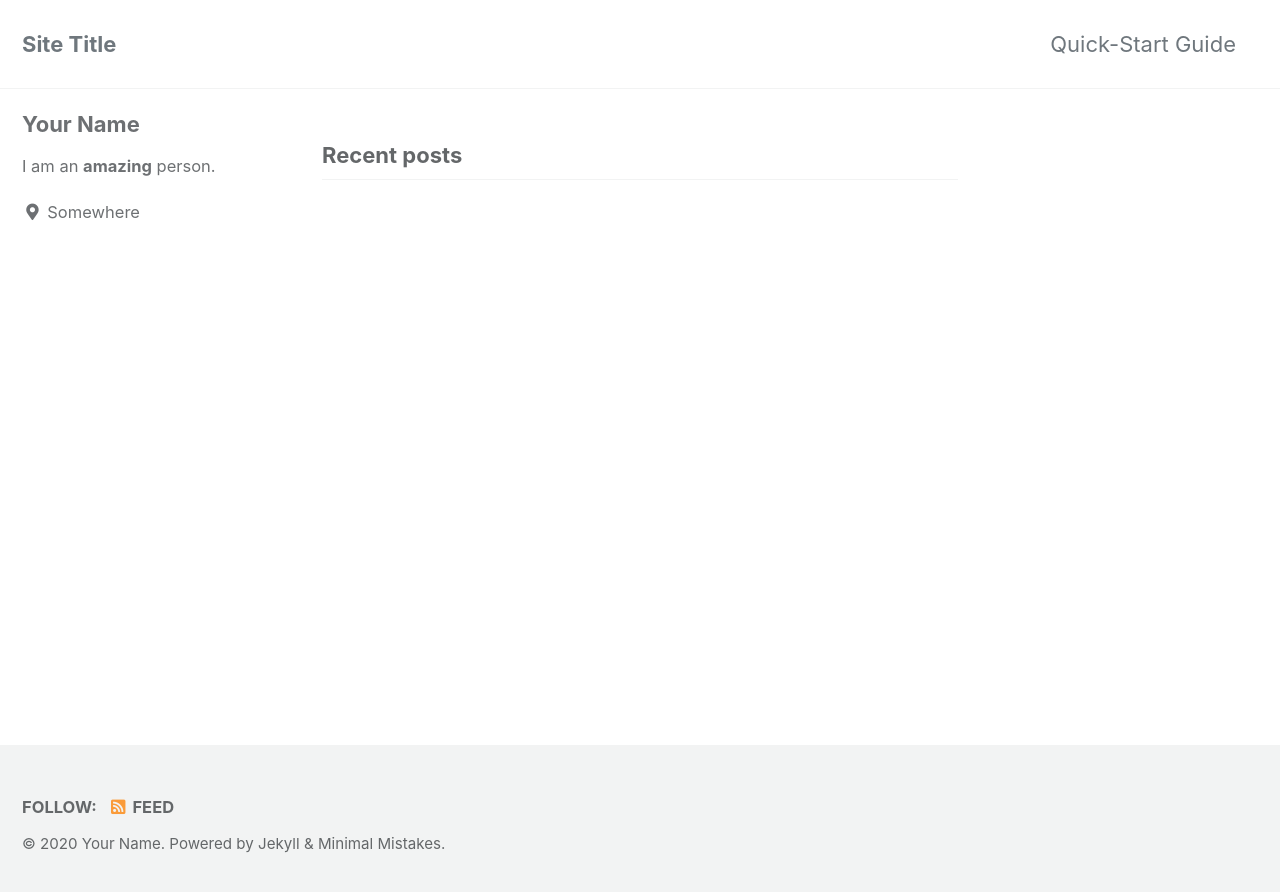
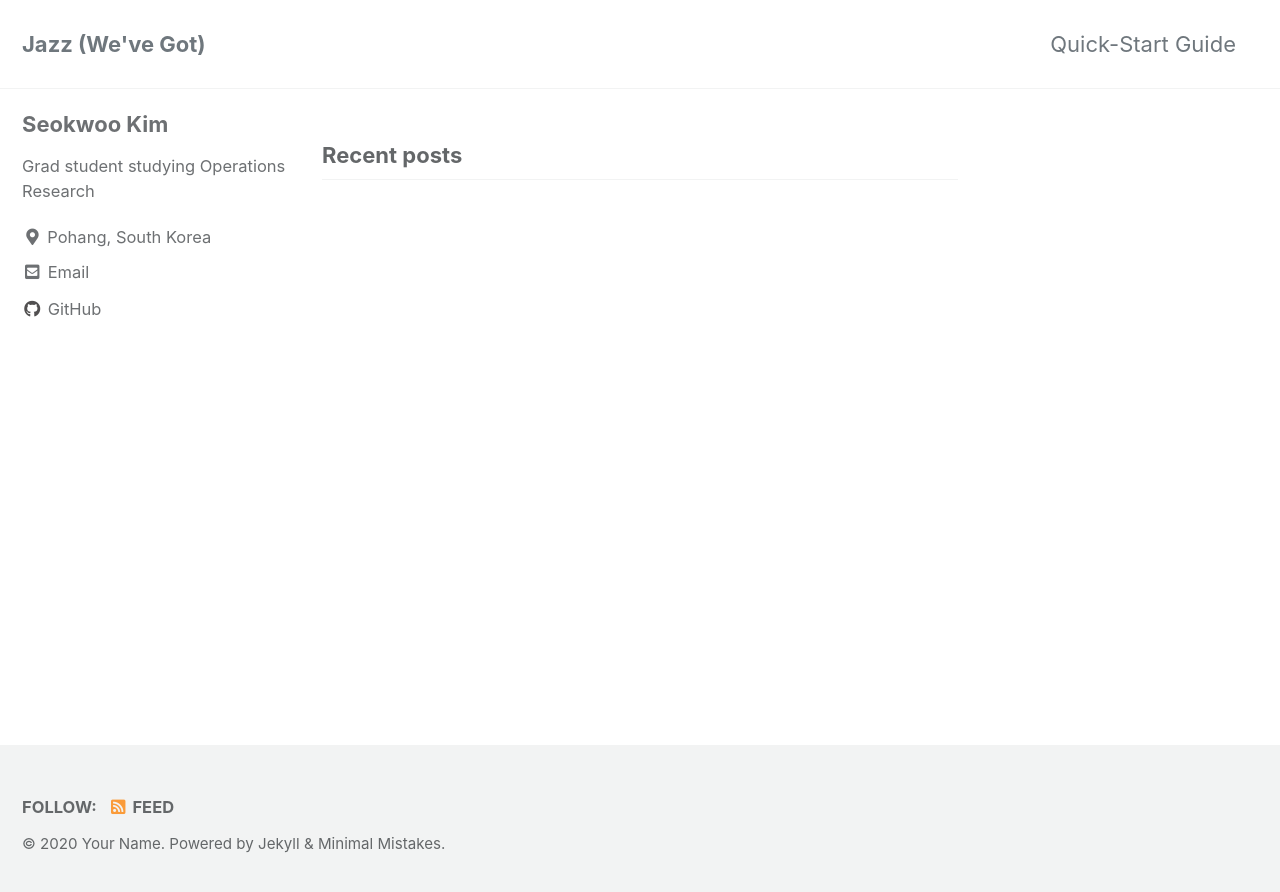
Before and after one commit to lagrangian94/lomanope.github.io, a Jekyll site: the page built from index.html, in a window 1280 px wide. Shown: the top 892 px of the page. Built offline with Jekyll 4.4.1, drawn with Linux system fonts in a browser that asks for light colours; cached includes are drawn as plain includes; the list of posts is cut into pages by our own code.

Commit message:
theme change

```diff
--- a/_config.yml
+++ b/_config.yml
@@ -16,7 +16,7 @@ minimal_mistakes_skin    : "default" # "air", "aqua", "contrast", "dark", "dirt"
 
 # Site Settings
 locale                   : "en-US"
-title                    : "Site Title"
+title                    : "Jazz (We've Got)"
 title_separator          : "-"
 subtitle                 : # site tagline that appears below site title in masthead
 name                     : "Your Name"
@@ -93,15 +93,15 @@ analytics:
 
 # Site Author
 author:
-  name             : "Your Name"
+  name             : "Seokwoo Kim"
   avatar           : # path of avatar image, e.g. "/assets/images/bio-photo.jpg"
-  bio              : "I am an **amazing** person."
-  location         : "Somewhere"
+  bio              : "Grad student studying Operations Research"
+  location         : "Pohang, South Korea"
   email            :
   links:
     - label: "Email"
       icon: "fas fa-fw fa-envelope-square"
-      # url: "mailto:your.name@email.com"
+      url: "seokwookim@postech.ac.kr"
     - label: "Website"
       icon: "fas fa-fw fa-link"
       # url: "https://your-website.com"
@@ -113,7 +113,7 @@ author:
       # url: "https://facebook.com/"
     - label: "GitHub"
       icon: "fab fa-fw fa-github"
-      # url: "https://github.com/"
+      url: "https://github.com/lomanope"
     - label: "Instagram"
       icon: "fab fa-fw fa-instagram"
       # url: "https://instagram.com/"
```
